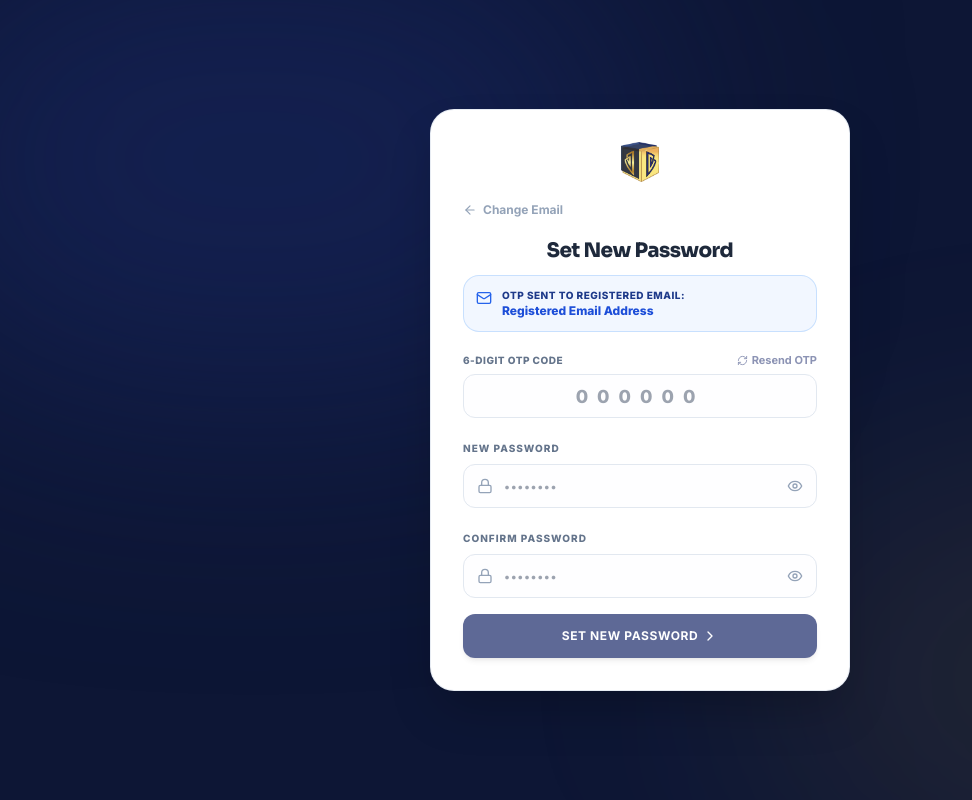
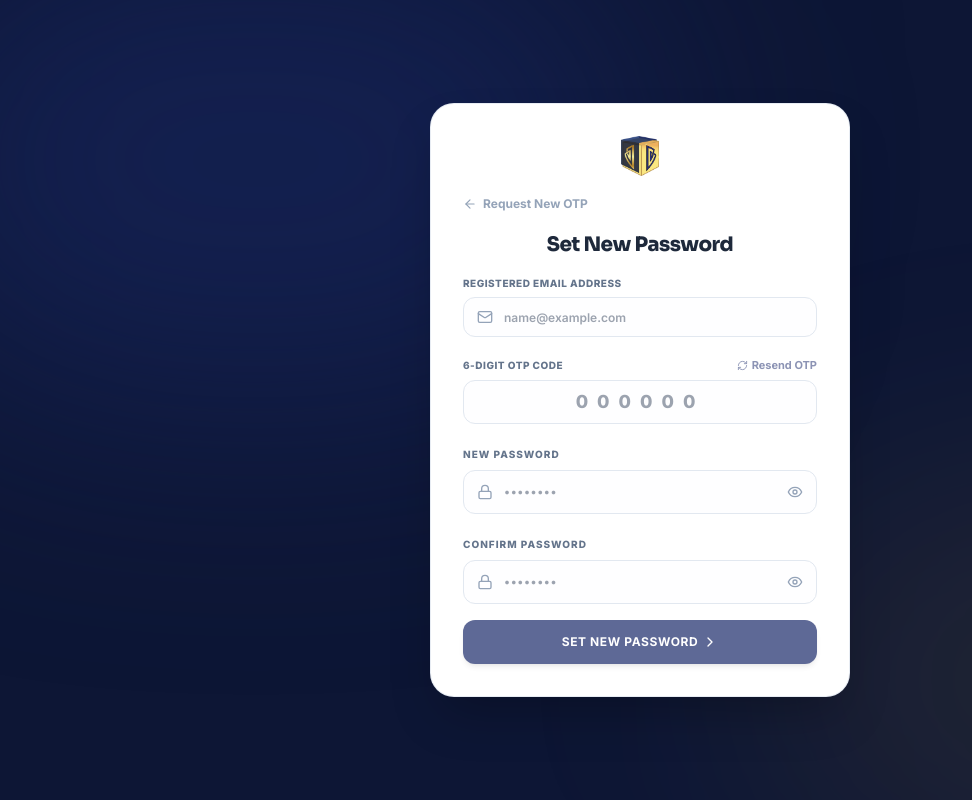
Before and after one commit to samihavahora05/Frontend_BB, a Next.js app: page /reset-password in a window 1280 px wide. Shown: the whole page, without its empty margins (0-972 px from the left). Built offline with nearby package versions, Linux system fonts and the light colour scheme; no server answers; a web font is replaced by a local one.

Commit message:
fix(auth): add default export to SignaturePad and robust hydration handling for reset password

```diff
--- a/pages/reset-password.tsx
+++ b/pages/reset-password.tsx
@@ -2,7 +2,7 @@ import { useState, useEffect } from "react";
 import { useRouter } from "next/router";
 import Link from "next/link";
 import { Button } from "../src/components/ui/Button";
-import { Lock, Eye, EyeOff, ChevronRight, CheckCircle2, ArrowLeft, Mail, RefreshCw } from "lucide-react";
+import { Lock, Eye, EyeOff, ChevronRight, CheckCircle2, ArrowLeft, Mail, RefreshCw, AlertCircle } from "lucide-react";
 import { motion } from "framer-motion";
 import api from "../src/lib/axios";
 import toast from "react-hot-toast";
@@ -10,8 +10,8 @@ import { SEO } from "../src/components/seo/SEO";
 
 export default function ResetPasswordPage() {
   const router = useRouter();
-  const { email } = router.query;
-  const targetEmail = (Array.isArray(email) ? email[0] : email) || "";
+  const [emailInput, setEmailInput] = useState("");
+  const [isEditingEmail, setIsEditingEmail] = useState(false);
 
   const [otp, setOtp] = useState("");
   const [password, setPassword] = useState("");
@@ -22,6 +22,17 @@ export default function ResetPasswordPage() {
   const [isResending, setIsResending] = useState(false);
   const [resendCooldown, setResendCooldown] = useState(0);
 
+  // Sync email from router query once available
+  useEffect(() => {
+    if (router.isReady) {
+      const qEmail = Array.isArray(router.query.email) ? router.query.email[0] : router.query.email;
+      if (qEmail && typeof qEmail === "string") {
+        setEmailInput(qEmail);
+      }
+    }
+  }, [router.isReady, router.query.email]);
+
+  // Resend cooldown timer
   useEffect(() => {
     let timer: any;
     if (resendCooldown > 0) {
@@ -54,14 +65,20 @@ export default function ResetPasswordPage() {
   const passwordsMatch = password && confirmPassword ? password === confirmPassword : true;
 
   const handleResendOtp = async () => {
-    if (!targetEmail || isResending || resendCooldown > 0) return;
+    const trimmedEmail = emailInput.trim();
+    if (!trimmedEmail) {
+      toast.error("Please enter your registered email address first.");
+      setIsEditingEmail(true);
+      return;
+    }
+    if (isResending || resendCooldown > 0) return;
     setIsResending(true);
     try {
-      const res = await api.post('/forgot-password', { email: targetEmail });
-      toast.success(res.data?.message || `New OTP sent to ${targetEmail}`, { duration: 5000 });
+      const res = await api.post("/forgot-password", { email: trimmedEmail });
+      toast.success(res.data?.message || `New OTP sent to ${trimmedEmail}`, { duration: 5000 });
       setResendCooldown(45);
     } catch (err: any) {
-      toast.error(err.response?.data?.message || 'Failed to resend OTP code.');
+      toast.error(err.response?.data?.message || "Failed to resend OTP code. Please check email address.");
     } finally {
       setIsResending(false);
     }
@@ -69,24 +86,41 @@ export default function ResetPasswordPage() {
 
   const handleReset = async (e: React.FormEvent) => {
     e.preventDefault();
-    if (!passwordsMatch || strength < 50 || !otp || otp.length !== 6 || !targetEmail) return;
+    const trimmedEmail = emailInput.trim();
+    if (!trimmedEmail) {
+      toast.error("Registered email is required.");
+      setIsEditingEmail(true);
+      return;
+    }
+    if (!otp || otp.length !== 6) {
+      toast.error("Please enter the complete 6-digit OTP code.");
+      return;
+    }
+    if (!passwordsMatch) {
+      toast.error("Passwords do not match.");
+      return;
+    }
+    if (strength < 50) {
+      toast.error("Please choose a stronger password.");
+      return;
+    }
 
     setIsLoading(true);
 
     try {
-      const response = await api.post('/reset-password', {
-        email: targetEmail,
-        otp,
+      const response = await api.post("/reset-password", {
+        email: trimmedEmail,
+        otp: otp.trim(),
         password,
         password_confirmation: confirmPassword
       });
 
-      toast.success(response.data.message || 'Password reset successfully! Redirecting to login...', { duration: 4000 });
+      toast.success(response.data?.message || "Password reset successfully! Redirecting to login...", { duration: 4000 });
       setTimeout(() => {
-        router.push('/login');
+        router.push("/login");
       }, 1500);
     } catch (err: any) {
-      toast.error(err.response?.data?.message || 'Failed to reset password. Please verify the OTP code.');
+      toast.error(err.response?.data?.message || "Failed to reset password. Please verify the OTP code.");
       setIsLoading(false);
     }
   };
@@ -114,20 +148,46 @@ export default function ResetPasswordPage() {
         </div>
 
         <Link href="/forgot-password" className="flex items-center gap-1.5 text-xs font-bold text-slate-400 hover:text-[#1B2A6B] transition-colors mb-5 w-fit">
-          <ArrowLeft size={14} /> Change Email
+          <ArrowLeft size={14} /> Request New OTP
         </Link>
 
         <div className="text-center mb-5">
           <h2 className="text-xl font-black text-slate-800 leading-tight font-sora">Set New Password</h2>
 
-          {/* Registered Email Confirmation Badge */}
-          <div className="mt-3 p-3 bg-blue-50/80 border border-blue-200/80 rounded-2xl text-left flex items-start gap-2.5">
-            <Mail className="w-4 h-4 text-blue-600 shrink-0 mt-0.5" />
-            <div className="min-w-0 flex-1">
-              <p className="text-[10px] font-extrabold uppercase tracking-wider text-blue-900">OTP Sent to Registered Email:</p>
-              <p className="text-xs font-black text-blue-700 truncate">{targetEmail || 'Registered Email Address'}</p>
+          {/* Registered Email Card */}
+          {emailInput && !isEditingEmail ? (
+            <div className="mt-3 p-3 bg-blue-50/80 border border-blue-200/80 rounded-2xl text-left flex items-start justify-between gap-2.5">
+              <div className="flex items-start gap-2.5 min-w-0 flex-1">
+                <Mail className="w-4 h-4 text-blue-600 shrink-0 mt-0.5" />
+                <div className="min-w-0 flex-1">
+                  <p className="text-[10px] font-extrabold uppercase tracking-wider text-blue-900">OTP Sent to Registered Email:</p>
+                  <p className="text-xs font-black text-blue-700 truncate">{emailInput}</p>
+                </div>
+              </div>
+              <button
+                type="button"
+                onClick={() => setIsEditingEmail(true)}
+                className="text-[10px] font-bold text-blue-600 hover:text-blue-800 underline shrink-0 cursor-pointer pt-0.5"
+              >
+                Edit
+              </button>
             </div>
-          </div>
+          ) : (
+            <div className="mt-3 space-y-1 text-left">
+              <label className="text-[10px] font-extrabold text-slate-500 uppercase tracking-wider">Registered Email Address</label>
+              <div className="relative">
+                <Mail size={16} className="absolute left-3.5 top-1/2 -translate-y-1/2 text-slate-400" />
+                <input
+                  type="email"
+                  required
+                  value={emailInput}
+                  onChange={(e) => setEmailInput(e.target.value)}
+                  placeholder="name@example.com"
+                  className="w-full h-10 pl-10 pr-4 rounded-xl border border-slate-200 focus:border-[#1B2A6B] focus:ring-2 focus:ring-[#1B2A6B]/15 outline-none transition-all text-xs font-semibold text-slate-800 bg-slate-50/20"
+                />
+              </div>
+            </div>
+          )}
         </div>
 
         <form onSubmit={handleReset} className="space-y-4">
@@ -137,7 +197,7 @@ export default function ResetPasswordPage() {
               <button
                 type="button"
                 onClick={handleResendOtp}
-                disabled={isResending || resendCooldown > 0 || !targetEmail}
+                disabled={isResending || resendCooldown > 0 || !emailInput}
                 className="text-[11px] font-bold text-[#1B2A6B] hover:underline disabled:opacity-50 disabled:no-underline flex items-center gap-1 cursor-pointer"
               >
                 <RefreshCw size={11} className={isResending ? 'animate-spin' : ''} />
@@ -170,7 +230,7 @@ export default function ResetPasswordPage() {
               <button
                 type="button"
                 onClick={() => setShowPassword(!showPassword)}
-                className="absolute right-3.5 top-1/2 -translate-y-1/2 text-slate-400 hover:text-slate-600 focus:outline-none"
+                className="absolute right-3.5 top-1/2 -translate-y-1/2 text-slate-400 hover:text-slate-600 focus:outline-none cursor-pointer"
               >
                 {showPassword ? <EyeOff size={16} /> : <Eye size={16} />}
               </button>
@@ -208,19 +268,21 @@ export default function ResetPasswordPage() {
               <button
                 type="button"
                 onClick={() => setShowConfirmPassword(!showConfirmPassword)}
-                className="absolute right-3.5 top-1/2 -translate-y-1/2 text-slate-400 hover:text-slate-600 focus:outline-none"
+                className="absolute right-3.5 top-1/2 -translate-y-1/2 text-slate-400 hover:text-slate-600 focus:outline-none cursor-pointer"
               >
                 {showConfirmPassword ? <EyeOff size={16} /> : <Eye size={16} />}
               </button>
             </div>
             {!passwordsMatch && (
-              <p className="text-[10px] font-bold text-rose-500 mt-1">Passwords do not match.</p>
+              <p className="text-[10px] font-bold text-rose-500 mt-1 flex items-center gap-1">
+                <AlertCircle size={12} /> Passwords do not match.
+              </p>
             )}
           </div>
 
           <Button
             type="submit"
-            disabled={isLoading || !passwordsMatch || strength < 50 || otp.length !== 6 || !targetEmail}
+            disabled={isLoading || !passwordsMatch || strength < 50 || otp.length !== 6 || !emailInput}
             className="w-full h-11 bg-[#1B2A6B] hover:bg-[#0d1635] text-white font-bold rounded-xl text-xs shadow-md transition-all flex items-center justify-center gap-1.5 uppercase tracking-wider mt-4 disabled:opacity-70 disabled:cursor-not-allowed"
           >
             {isLoading ? (
--- a/src/components/common/SignaturePad.tsx
+++ b/src/components/common/SignaturePad.tsx
@@ -418,3 +418,5 @@ export const SignaturePad: React.FC<SignaturePadProps> = ({
     </div>
   );
 };
+
+export default SignaturePad;
```
Also changed, not shown: 1 other file (tests, documents, lock files or other folders).
